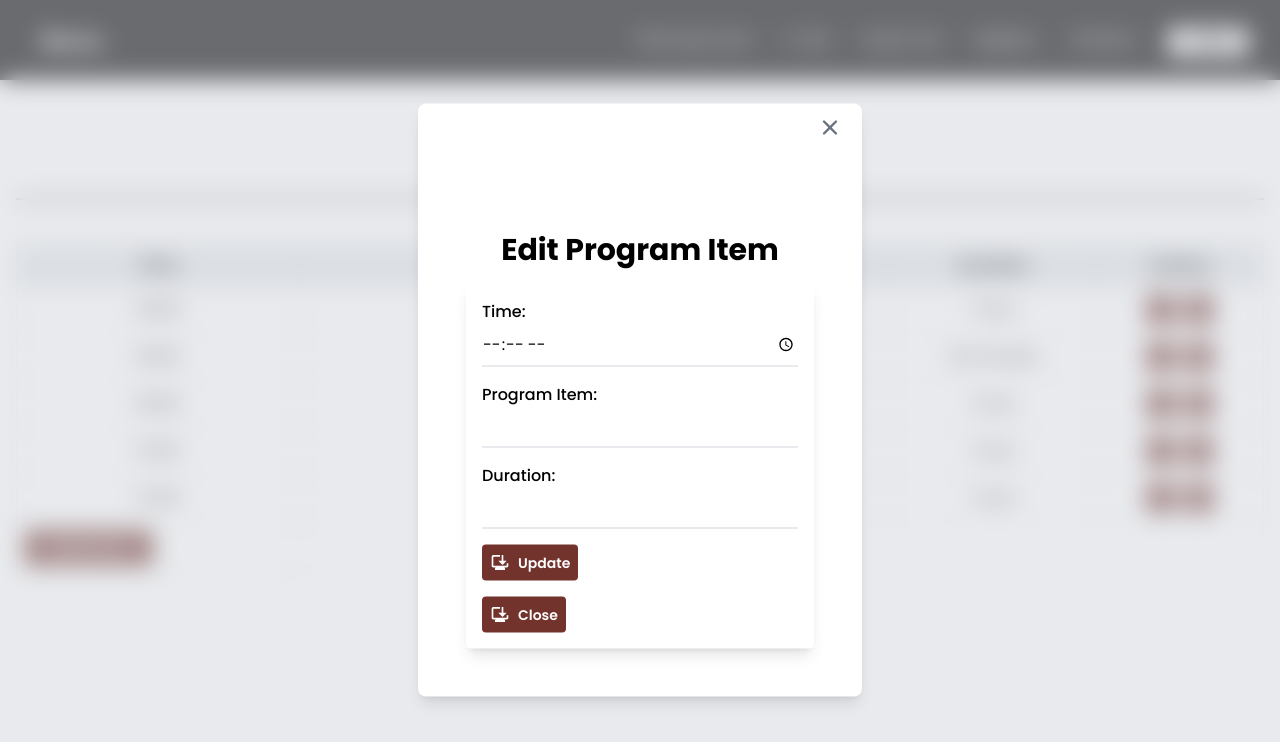
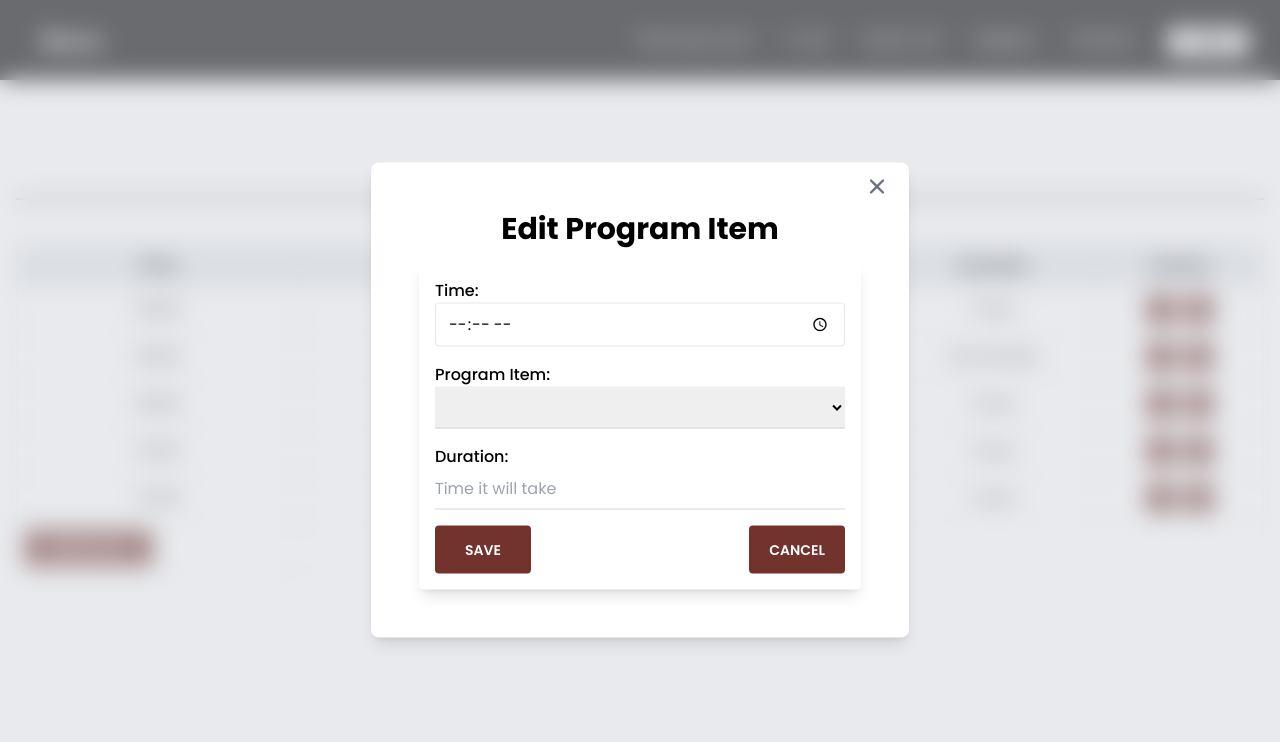
Before and after one commit to ArshavineRoy/doros-wedding-client, a React (Create React App) app: page /planning-tools in a window 1280 px wide. Both pictures are taken after a click on the button 1161 px from the left and 310 px from the top of the page. Shown: the top 742 px of the page. Built offline with nearby package versions, Linux system fonts and the light colour scheme.

Commit message:
UI enhancements, Updated various components and styles for a better user interface experience

```diff
--- a/src/App.js
+++ b/src/App.js
@@ -6,7 +6,6 @@ import Checklist from "./pages/Checklist";
 import AppLayout from "./ui/AppLayout";
 import Home from "./pages/Home";
 import Program from './ui/Program';
-
 
 
 const queryClient = new QueryClient({
--- a/src/pages/Vendors.jsx
+++ /dev/null
@@ -1,5 +0,0 @@
-function Vendors() {
-  return <div>Vendors</div>;
-}
-
-export default Vendors;
--- a/src/ui/AddItem.jsx
+++ b/src/ui/AddItem.jsx
@@ -2,10 +2,10 @@ import React, { useState } from 'react';
 import Data from './Data';
 import { Link, useNavigate } from 'react-router-dom';
 import { MdAddCircleOutline } from 'react-icons/md';
+import { AiOutlineCloseCircle } from 'react-icons/ai';
 import Modal from './Modal';
 
-
-const AddItem = ({close}) => {
+const AddItem = ({ close }) => {
   const [time, setTime] = useState("");
   const [programItem, setProgramItem] = useState("");
   const [duration, setDuration] = useState("");
@@ -14,6 +14,8 @@ const AddItem = ({close}) => {
 
   const handleSubmit = (e) => {
     e.preventDefault();
+
+    close();
 
     // Create a new item with the entered values and a unique ID
     const newItem = {
@@ -32,9 +34,9 @@ const AddItem = ({close}) => {
 
   return (
     <Modal close={close}>
-    <div className="container mx-auto p-4 mt-20">
+      <div className="container mx-auto p-4">
         <h1 className="text-3xl font-bold text-center mb-4">Add Program Item</h1>
-      <form onSubmit={handleSubmit} className="max-w-sm mx-auto bg-white p-4 rounded shadow-lg">
+        <form onSubmit={handleSubmit} className="max-w-md mx-auto bg-white p-4 rounded shadow-lg">
           <div className="mb-4">
             <label htmlFor="time" className="block font-medium">Time:</label>
             <input
@@ -48,15 +50,23 @@ const AddItem = ({close}) => {
           </div>
 
           <div className="mb-4">
-          <label htmlFor="programItem" className="block font-medium">Program Item:</label>
-          <input
-            type="text"
+  <label htmlFor="programItem" className="block font-medium">
+    Program Item:
+  </label>
+  <select
     id="programItem"
     value={programItem}
     onChange={(e) => setProgramItem(e.target.value)}
     required
     className="w-full border-b border-gray-300 py-2 focus:outline-none"
-          />
+  >
+    <option value="" disabled></option>
+    <option value="Option 1">BRIDE & BRIDESMAIDS' PREPARATION</option>
+    <option value="Option 2">BRIDE & BRIDESMAIDS' BREAKFAST & PHOTO SHOOT</option>
+    <option value="Option 3">GROOM AND GROOMSMEN'S PREPARATION</option>
+    <option value="Option 4">WEDDING CEREMONY</option>
+    <option value="Option 5">WEDDING RECEPTION</option>
+  </select>
 </div>
 
           <div className="mb-4">
@@ -68,14 +78,21 @@ const AddItem = ({close}) => {
               onChange={(e) => setDuration(e.target.value)}
               required
               className="w-full border-b border-gray-300 py-2 focus:outline-none"
+              placeholder='Time it will take'
             />
           </div>
+          <div className="flex justify-between">
+          <button className="bg-[#73332D] text-white text-center text-sm font-semibold p-2 rounded w-24 h-12">
+  <span>SAVE</span>
+</button>
+<button className="bg-[#73332D] text-white text-sm font-semibold p-2 rounded w-24 h-12" onClick={close}>
+  CANCEL
+</button>
 
-        <button className="bg-[#73332D] text-white text-sm font-semibold p-2 rounded mt-4 flex items-center">
-  <MdAddCircleOutline className="text-xl mr-2" /> <span>Add Item</span>
-  </button>
+</div>
+
         </form>
-      <Link to="/planning-tools" className="block text-center mt-4 text-[#73332D]">Back to Program</Link>
+
             </div>
     </Modal>
   );
--- a/src/ui/Edit.jsx
+++ b/src/ui/Edit.jsx
@@ -1,11 +1,9 @@
 import React, { useState, useEffect } from 'react';
 import Data from './Data';
 import { Link, useNavigate, useParams } from 'react-router-dom';
-import { MdBrowserUpdated } from 'react-icons/md';
 import Modal from './Modal';
 
-
-const Edit = ({close}) => {
+const Edit = ({ close }) => {
   const { id } = useParams();
   const [time, setTime] = useState("");
   const [programItem, setProgramItem] = useState("");
@@ -14,6 +12,8 @@ const Edit = ({close}) => {
 
   const handleSubmit = (e) => {
     e.preventDefault();
+
+    close();
 
     // Update the program item in the data
     const updatedData = Data.map((item) => {
@@ -45,12 +45,11 @@ const Edit = ({close}) => {
     }
   }, [id]);
 
-
   return (
     <Modal close={close}>
-    <div className="container mx-auto p-4 mt-20">
+      <div className="container mx-auto p-4">
         <h1 className="text-3xl font-bold text-center mb-4">Edit Program Item</h1>
-      <form onSubmit={handleSubmit} className="max-w-sm mx-auto bg-white p-4 rounded shadow-lg">
+        <form onSubmit={handleSubmit} className="max-w-md mx-auto bg-white p-4 rounded shadow-lg">
           <div className="mb-4">
             <label htmlFor="time" className="block font-medium">Time:</label>
             <input
@@ -59,21 +58,31 @@ const Edit = ({close}) => {
               value={time}
               onChange={(e) => setTime(e.target.value)}
               required
-            className="w-full border-b border-gray-300 py-2 focus:outline-none"
+              className="w-full px-3 py-2 border rounded focus:border-[#73332D]"
+              placeholder='Time'
             />
           </div>
 
           <div className="mb-4">
-          <label htmlFor="programItem" className="block font-medium">Program Item:</label>
-          <input
-            type="text"
+  <label htmlFor="programItem" className="block font-medium">
+    Program Item:
+  </label>
+  <select
     id="programItem"
     value={programItem}
     onChange={(e) => setProgramItem(e.target.value)}
     required
     className="w-full border-b border-gray-300 py-2 focus:outline-none"
-          />
+  >
+    <option value="" disabled></option>
+    <option value="Option 1">BRIDE & BRIDESMAIDS' PREPARATION</option>
+    <option value="Option 2">BRIDE & BRIDESMAIDS' BREAKFAST & PHOTO SHOOT</option>
+    <option value="Option 3">GROOM AND GROOMSMEN'S PREPARATION</option>
+    <option value="Option 4">WEDDING CEREMONY</option>
+    <option value="Option 5">WEDDING RECEPTION</option>
+  </select>
 </div>
+
 
           <div className="mb-4">
             <label htmlFor="duration" className="block font-medium">Duration:</label>
@@ -84,23 +93,21 @@ const Edit = ({close}) => {
               onChange={(e) => setDuration(e.target.value)}
               required
               className="w-full border-b border-gray-300 py-2 focus:outline-none"
+              placeholder='Time it will take'
+
             />
           </div>
 
-        <div>
-
-
-        <button type="submit" className="bg-[#73332D] text-white text-sm font-semibold p-2 rounded mt-4 flex items-center">
-  <MdBrowserUpdated className="text-xl mr-2" /> Update
+          <div className="flex justify-between">
+          <button className="bg-[#73332D] text-white text-center text-sm font-semibold p-2 rounded w-24 h-12">
+  <span>SAVE</span>
+</button>
+<button className="bg-[#73332D] text-white text-sm font-semibold p-2 rounded w-24 h-12" onClick={close}>
+  CANCEL
 </button>
 
-<button type="submit" className="bg-[#73332D] text-white text-sm font-semibold p-2 rounded mt-4 flex items-center" onClick={close}>
-  <MdBrowserUpdated className="text-xl mr-2" /> Close
-</button>
 </div>
-
         </form>
-      {/* <Link to="/planning-tools" className="block text-center mt-4 text-[#73332D]">Back to Program</Link> */}
       </div>
     </Modal>
   );
--- a/src/ui/Program.jsx
+++ b/src/ui/Program.jsx
@@ -1,31 +1,31 @@
-import React, { Fragment, useState } from 'react';
+import React, { Fragment, useState, useEffect } from 'react';
 import Data from './Data';
 import { RiDeleteBinLine } from 'react-icons/ri';
 import { AiOutlineEdit } from 'react-icons/ai';
 import { MdAddCircleOutline } from 'react-icons/md';
-import { Link } from 'react-router-dom';
 import Edit from './Edit';
 import AddItem from './AddItem';
 
 const Program = () => {
   const [items, setItems] = useState(Data);
-  const [showEditForm, setShowEditForm] = useState(false)
-  const [showAddForm, setShowAddForm] = useState(false)
+  const [isEditFormVisible, setIsEditFormVisible] = useState(false);
+  const [isAddFormVisible, setIsAddFormVisible] = useState(false);
 
-  function handleShowEditForm(){
-    setShowEditForm(true)
+  function handleShowEditForm() {
+    setIsEditFormVisible(true);
   }
 
-  function handleCloseEditForm(){
-    setShowEditForm(false)
+  function handleCloseEditForm() {
+    setIsEditFormVisible(false);
   }
 
-  function handleShowAddForm(){
-    setShowAddForm(true)
+  function handleShowAddForm() {
+    setIsAddFormVisible(true);
   }
 
-  function handleCloseAddForm(){
-setShowAddForm(false)  }
+  function handleCloseAddForm() {
+    setIsAddFormVisible(false);
+  }
 
   const handleEdit = (id, time, programItem, duration) => {
     localStorage.setItem('Time', time);
@@ -43,12 +43,12 @@ setShowAddForm(false)  }
   return (
     <Fragment>
       <div className="container mx-auto p-4 mt-20">
-        {/* <h1 className="text-3xl font-bold text-center mb-4">Event Program</h1> */}
         <div className="flex items-center mt-20">
           <div className="flex-1 border-b-2 border-black"></div>
           <div className="px-4 font-bold text-[30px] ">Program</div>
           <div className="flex-1 border-b-2 border-black"></div>
-      </div><br/>
+        </div>
+        <br />
         <div className="overflow-x-auto">
           <table className="w-full border border-collapse">
             <thead>
@@ -68,10 +68,8 @@ setShowAddForm(false)  }
                     <td className="p-2 border border-gray-300 text-center">{item.Duration}</td>
                     <td className="p-2 border border-gray-300">
                       <div className="flex items-center justify-center">
-
                         <button
                           className="bg-[#73332D] text-white text-sm font-semibold p-2 rounded mr-2"
-                            // onClick={() => handleEdit(item.id, item.Time, item.ProgramItem, item.Duration)}
                           onClick={handleShowEditForm}
                         >
                           <AiOutlineEdit />
@@ -97,11 +95,12 @@ setShowAddForm(false)  }
               {/* Add Item Button at the start of the row */}
               <tr>
                 <td colSpan="1" className="p-2 border border-gray-300 text-center">
-
-                    <button className=" bg-[#73332D] text-white text-sm font-semibold p-2 rounded w-32 flex items-center justify-center" onClick={handleShowAddForm}>
+                  <button
+                    className="bg-[#73332D] text-white text-sm font-semibold p-2 rounded w-32 flex items-center justify-center"
+                    onClick={handleShowAddForm}
+                  >
                     <MdAddCircleOutline className="text-xl" /> <span>Add Item</span>
                   </button>
-
                 </td>
               </tr>
             </tbody>
@@ -109,8 +108,8 @@ setShowAddForm(false)  }
         </div>
       </div>
 
-      {showEditForm && <Edit close={handleCloseEditForm}/>}
-      {showAddForm && <AddItem close={handleCloseAddForm}/>}
+      {isEditFormVisible && <Edit close={handleCloseEditForm} />}
+      {isAddFormVisible && <AddItem close={handleCloseAddForm} />}
     </Fragment>
   );
 };
```
Lines whose indentation alone changed are shown as unchanged.
